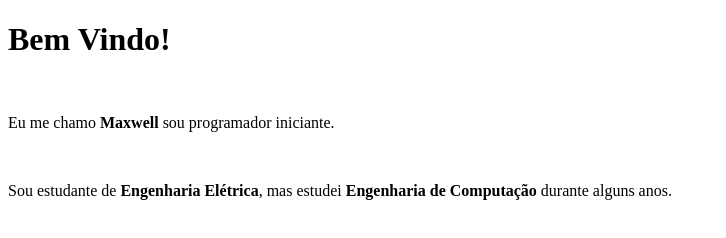
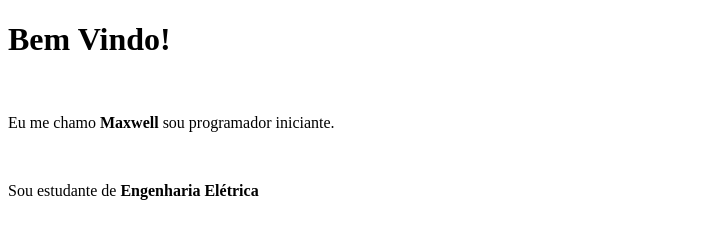
Before and after one commit to maxwell-sm/Projeto-curso-git, a plain HTML site: page index.html in a window 1280 px wide. Shown: the whole page, without its empty margins (0-726 px from the left). Drawn offline with Linux system fonts and the light colour scheme.

Commit message:
Update index.html

```diff
--- a/index.html
+++ b/index.html
@@ -8,6 +8,6 @@
 		<br>
 		<p>Eu me chamo <b>Maxwell</b> sou programador iniciante.</p>
 		<br>
-		<p>Sou estudante de <b>Engenharia Elétrica</b>, mas estudei <b>Engenharia de Computação</b> durante alguns anos.</p>
+		<p>Sou estudante de <b>Engenharia Elétrica</b></p>
 	</body>
 </html>
```
